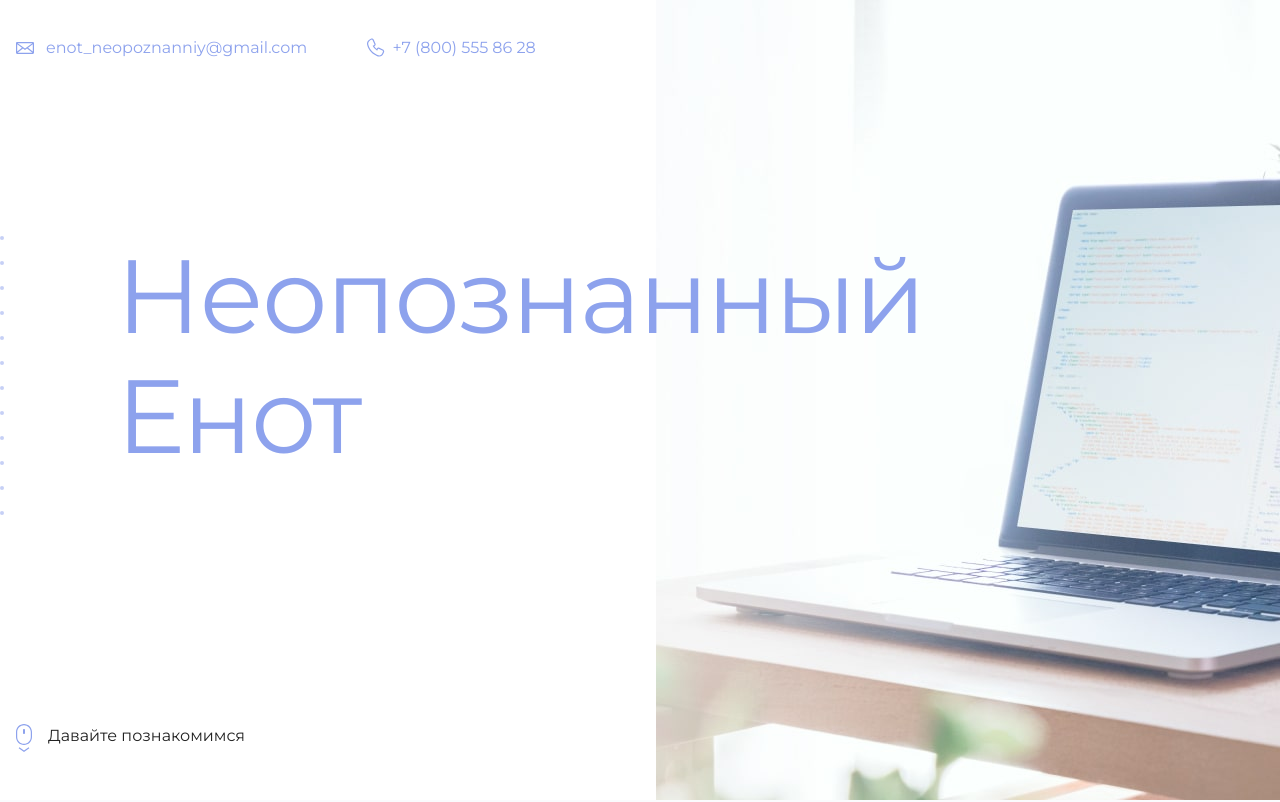
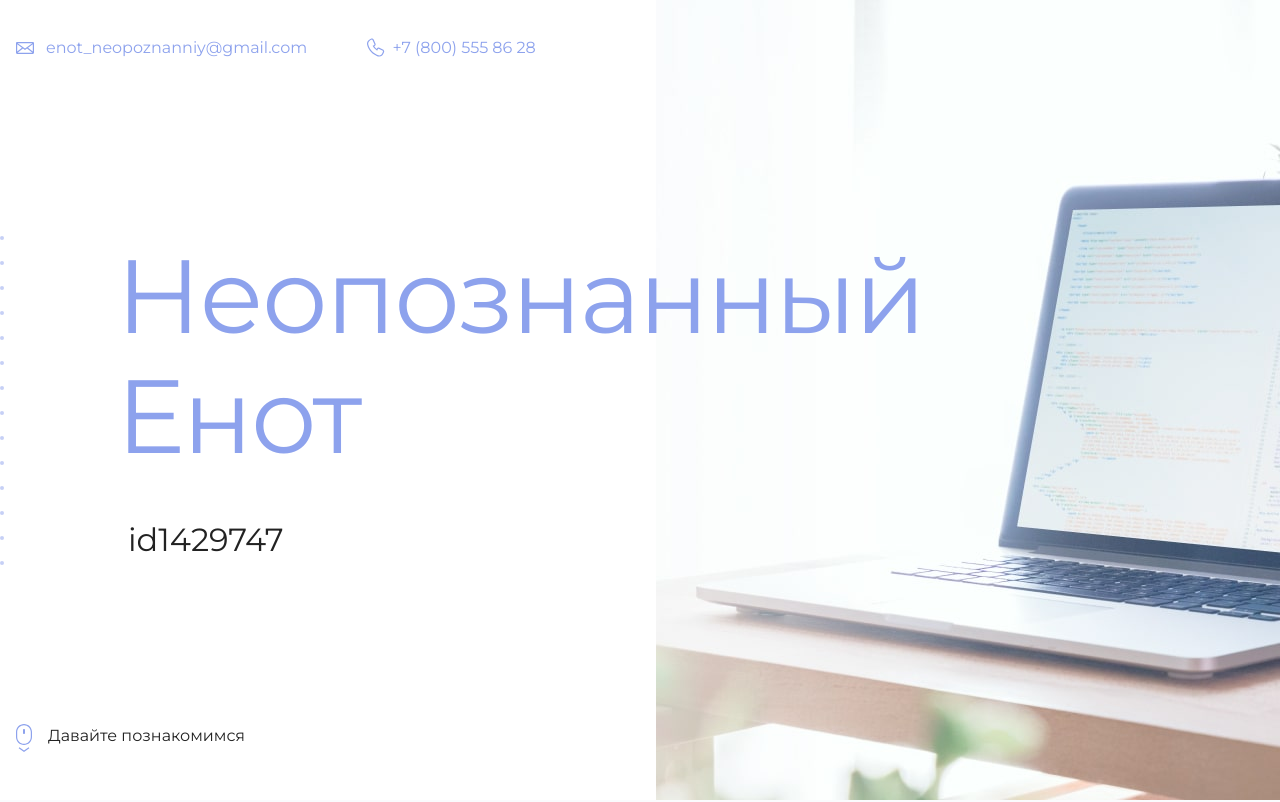
Before and after one commit to dartonyan/github-pages-example, a plain HTML site: page index.html in a window 1280 px wide. Shown: the top 802 px of the page. Drawn offline with Linux system fonts and the light colour scheme.

Commit message:
Добавляет id

```diff
--- a/index.html
+++ b/index.html
@@ -19,7 +19,7 @@
       <section class="hero-image">
         <div class="container">
           <h1 class="heading">Неопознанный Енот</h1>
-          <p><!-- Тут ваш id на сайте Академии --></p>
+          <p>id1429747</p>
         </div>
       </section>
 
```
